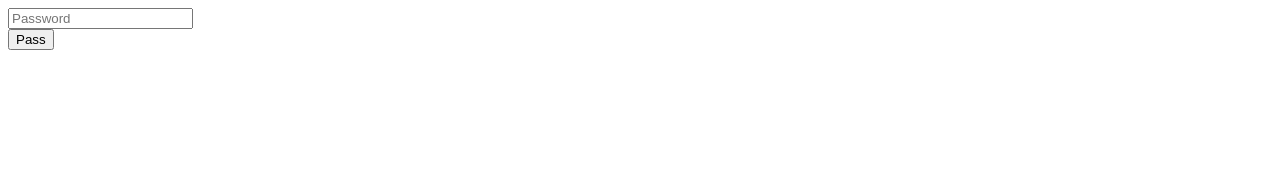
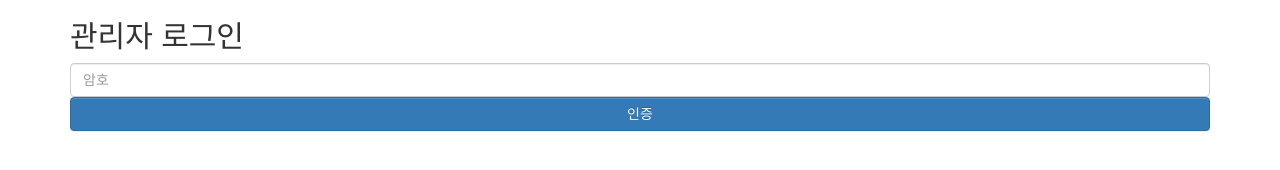
Before and after one commit to SunSet0418/RG_Form, a website: page password.html in a window 1280 px wide. Drawn offline with nearby package versions, Linux system fonts and the light colour scheme.

Commit message:
edit password.html

```diff
--- a/password.html
+++ b/password.html
@@ -1,14 +1,45 @@
 <!DOCTYPE html>
 <html lang="en">
 <head>
-    <meta charset="UTF-8">
-    <title>Password</title>
+    <meta charset="utf-8">
+    <meta http-equiv="X-UA-Compatible" content="IE=edge">
+    <meta name="viewport" content="width=device-width, initial-scale=1">
+    <link rel="stylesheet" href="https://maxcdn.bootstrapcdn.com/bootstrap/3.3.2/css/bootstrap-theme.min.css">
+    <link rel="stylesheet" href="https://maxcdn.bootstrapcdn.com/bootstrap/3.3.2/css/bootstrap.min.css">
 </head>
+
 <body>
-<form method = "post">
-    <input type = "password" placeholder="Password" name = "password"><br>
-    <input type = "submit" value = "Pass">
-</form>
 
+<div class="container">
+
+    <form class="form-signin" method = "post">
+        <h2 class="form-signin-heading">관리자 로그인</h2>
+        <label for="inputPassword" class="sr-only">암호</label>
+        <input type="password" name = "password" id="inputPassword" class="form-control" placeholder="암호" required>
+        <button class="btn btn-primary btn-block" type="submit" id="login">인증</button>
+    </form>
+
+</div>
+<script src="http://code.jquery.com/jquery-1.12.1.js"></script>
+<!--
+<script>
+    $(document).ready(function() {
+        $('#login').click(function() {
+            var regdata = "password="+$("#inputPassword").val();
+            $.ajax({
+                type: "POST",
+                url: "http://soylatte.kr:8989/readjung",
+                data: regdata,
+                success: function(data)     {
+
+                },
+                error: function(xhr, status, error)     {
+                    alert("서버에 문제가 있습니다. 관리자에게 문의하세요");
+                }
+            });
+        });
+    });
+</script>
+-->
 </body>
 </html>
```
